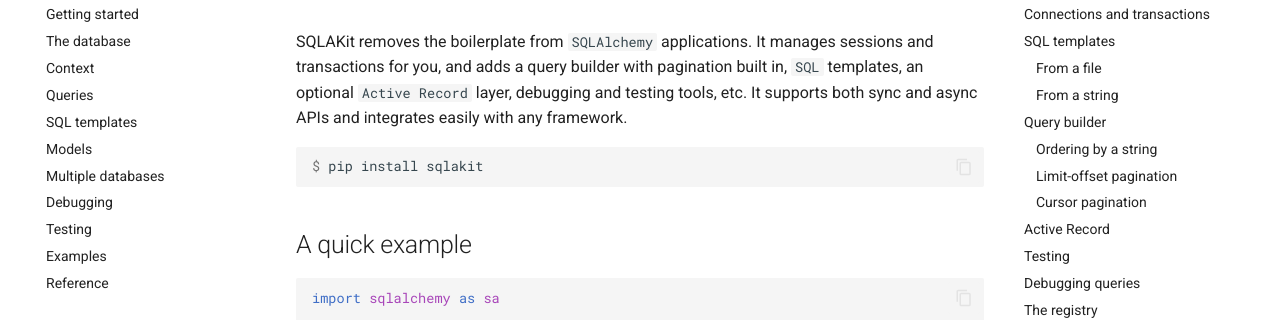
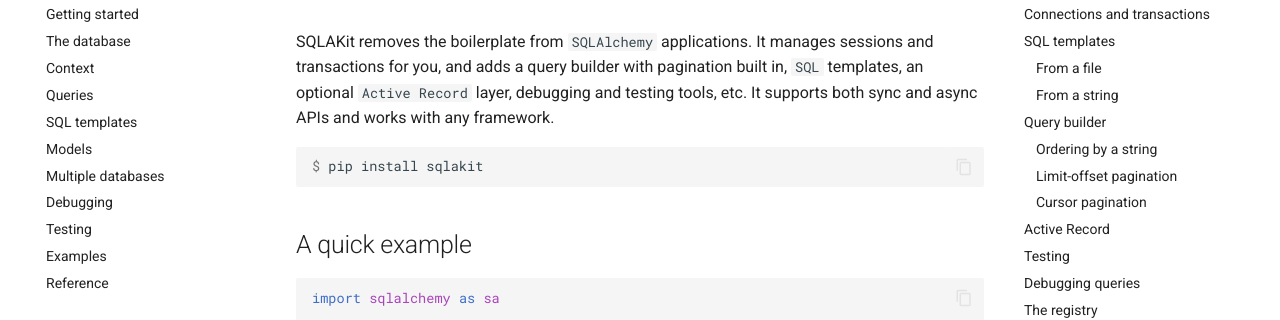
Before and after one commit to antonrh/sqlakit, an MkDocs documentation site: the page built from docs/index.md, in a window 1280 px wide and 900 px high. Shown: the part 151-471 px from the top of the window. Built offline with MkDocs 1.6.1 and Material for MkDocs 9.7.7, drawn with Linux system fonts in a browser that asks for light colours; comment, search, counter and statistics services are not loaded; some of the changed text lies outside the part shown.

Commit message:
Simplify documentation language style

````diff
--- a/docs/index.md
+++ b/docs/index.md
@@ -3,8 +3,8 @@
 SQLAKit removes the boilerplate from `SQLAlchemy` applications. It manages
 sessions and transactions for you, and adds a query builder with pagination
 built in, `SQL` templates, an optional `Active Record` layer, debugging and
-testing tools, etc. It supports both sync and async APIs and integrates
-easily with any framework.
+testing tools, etc. It supports both sync and async APIs and works with any
+framework.
 
 ```console
 $ pip install sqlakit
@@ -194,8 +194,8 @@
 ## Testing
 
 A test runs inside a transaction that is rolled back at the end, so nothing
-the code under test writes is actually committed. `assert_queries` checks how many statements a
-block runs:
+the code under test writes is actually committed. `assert_queries` checks how
+many statements a block runs:
 
 ```python
 with db.transaction(rollback=True), db.assert_queries(2):
````
Also changed, not shown: other parts of docs/index.md (+3 -3 lines), README.md (+7 -7 lines), docs/debugging.md (+3 -3 lines), docs/getting-started.md (+3 -2 lines), docs/queries.md (+1 -1 lines), docs/sql.md (+2 -2 lines), docs/testing.md (+5 -4 lines).
